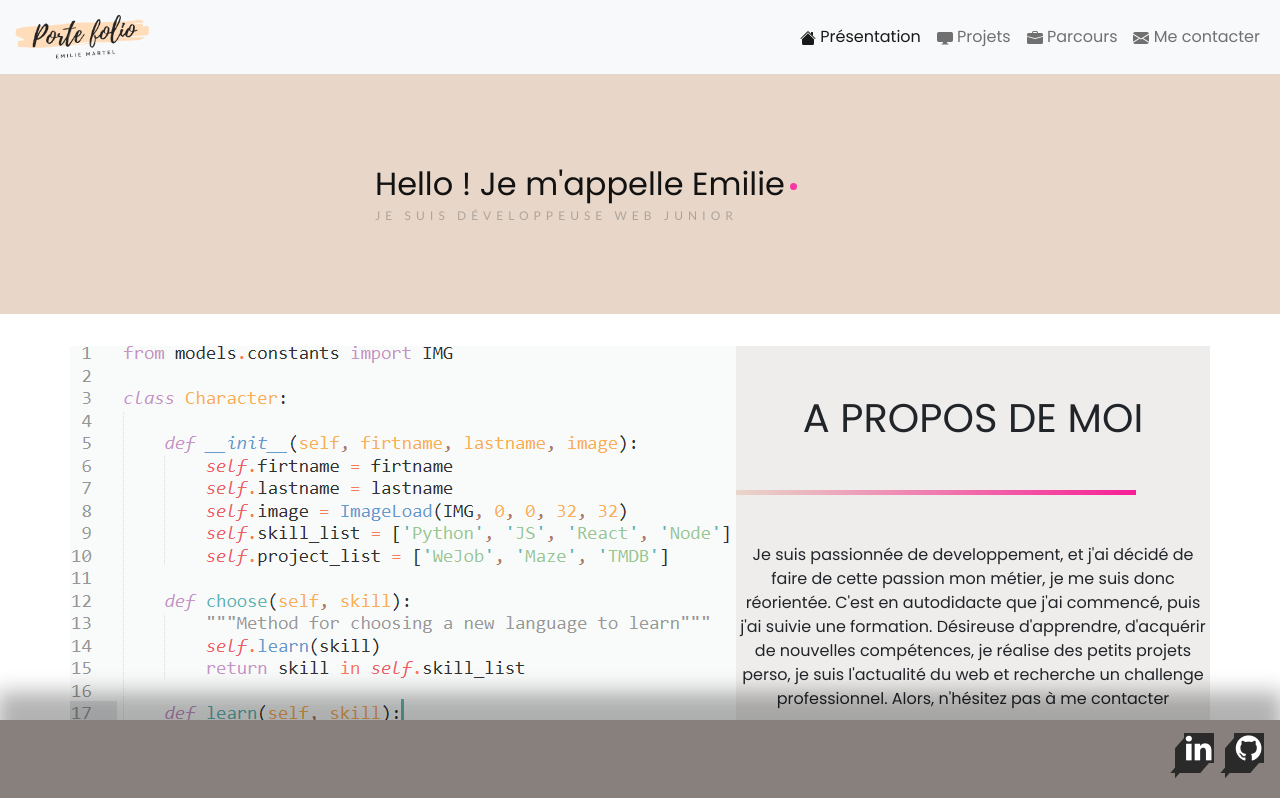
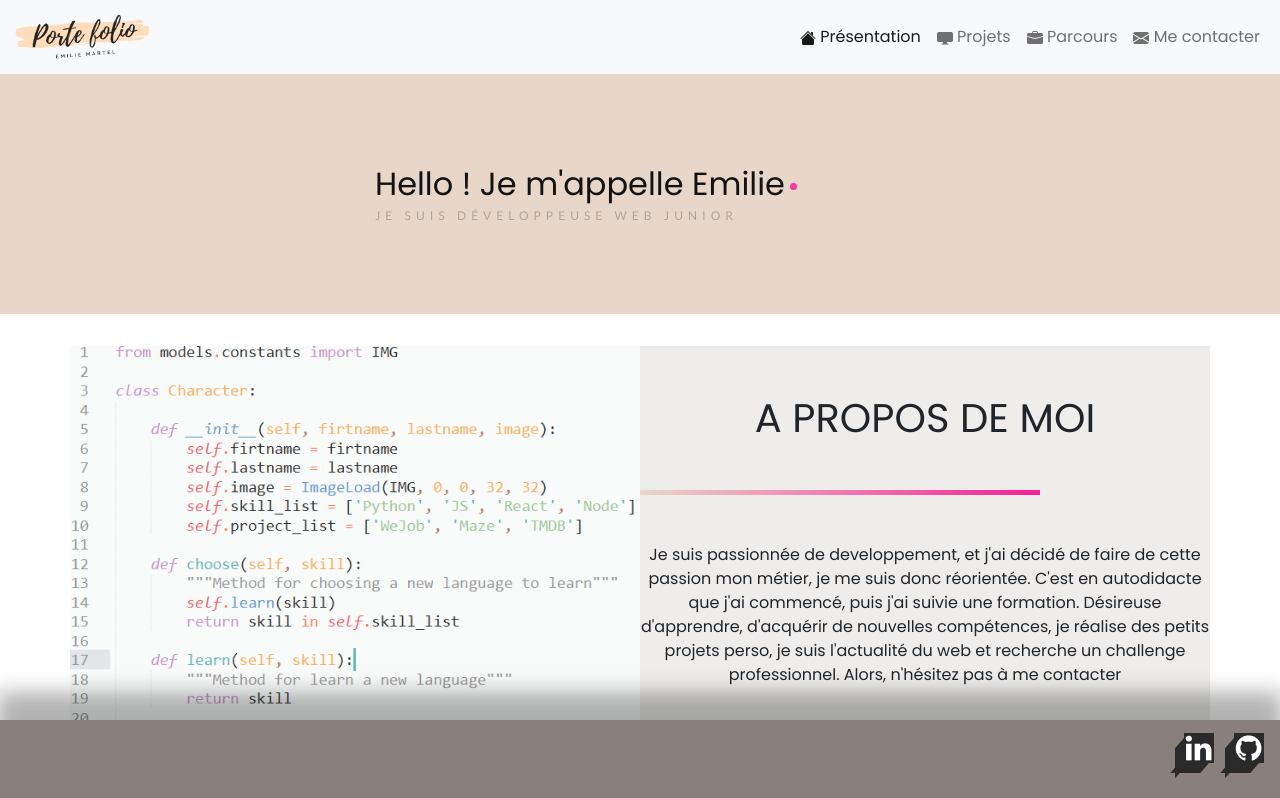
Before and after one commit to EmilieM71/portefolio, a React (Create React App) app: page / in a window 1280 px wide. Shown: the top 798 px of the page. Built offline with nearby package versions, Linux system fonts and the light colour scheme; the HTML template or start-up script is replaced by a standard one.

Commit message:
Delete img for small screendevice

```diff
--- a/src/pages/HomePage/index.jsx
+++ b/src/pages/HomePage/index.jsx
@@ -24,7 +24,11 @@ function Home() {
       <div className="container p-0">
         <section className="about row justify-content-md-center">
           <div className="col p-0">
-            <img className="ImgCode" src={ImgCode} alt="" />
+            <img
+              className={`${style.ImgCode} d-none d-sm-block`}
+              src={ImgCode}
+              alt=""
+            />
           </div>
           <div className="col p-0">
             <h1 className="title m-5">A PROPOS DE MOI</h1>
```
